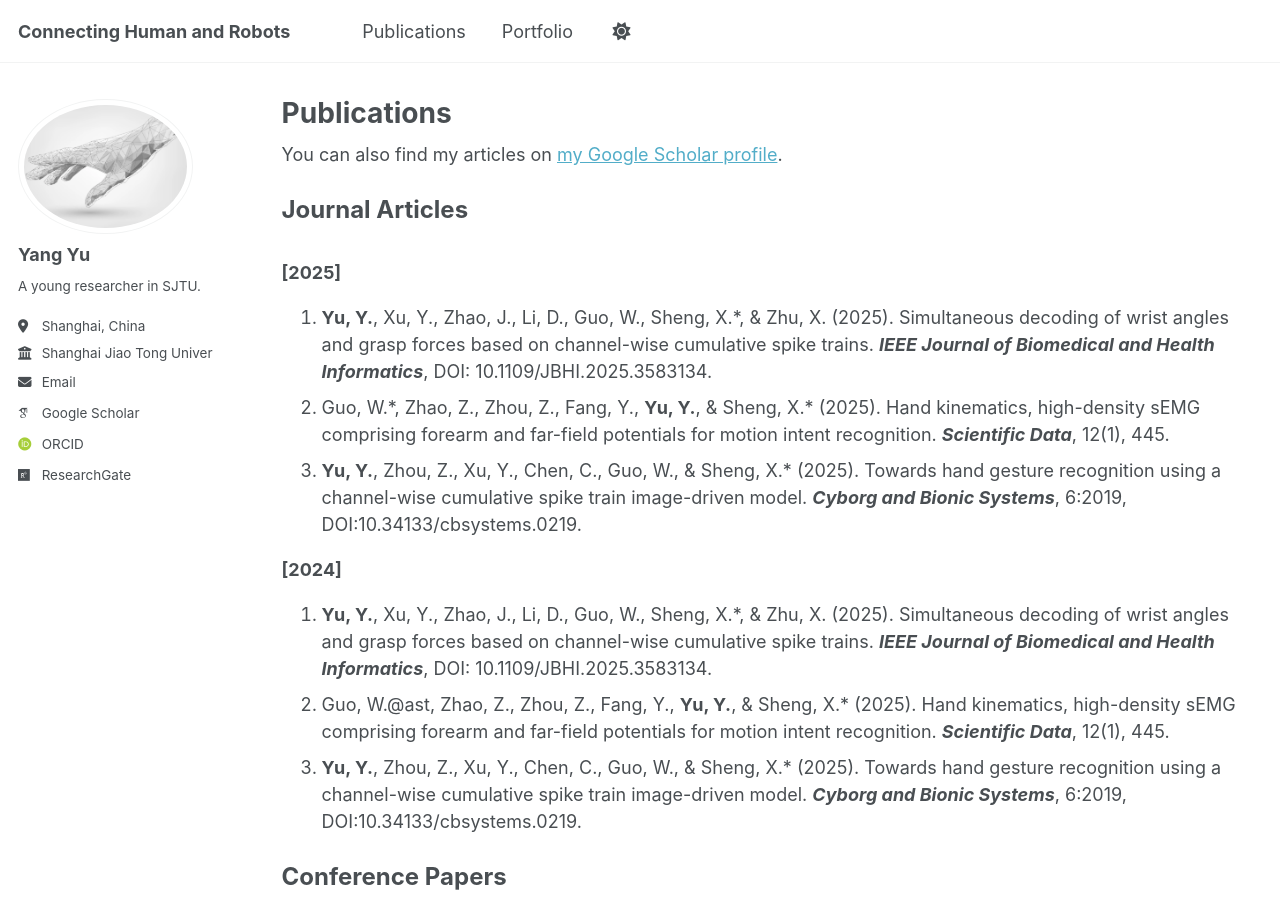
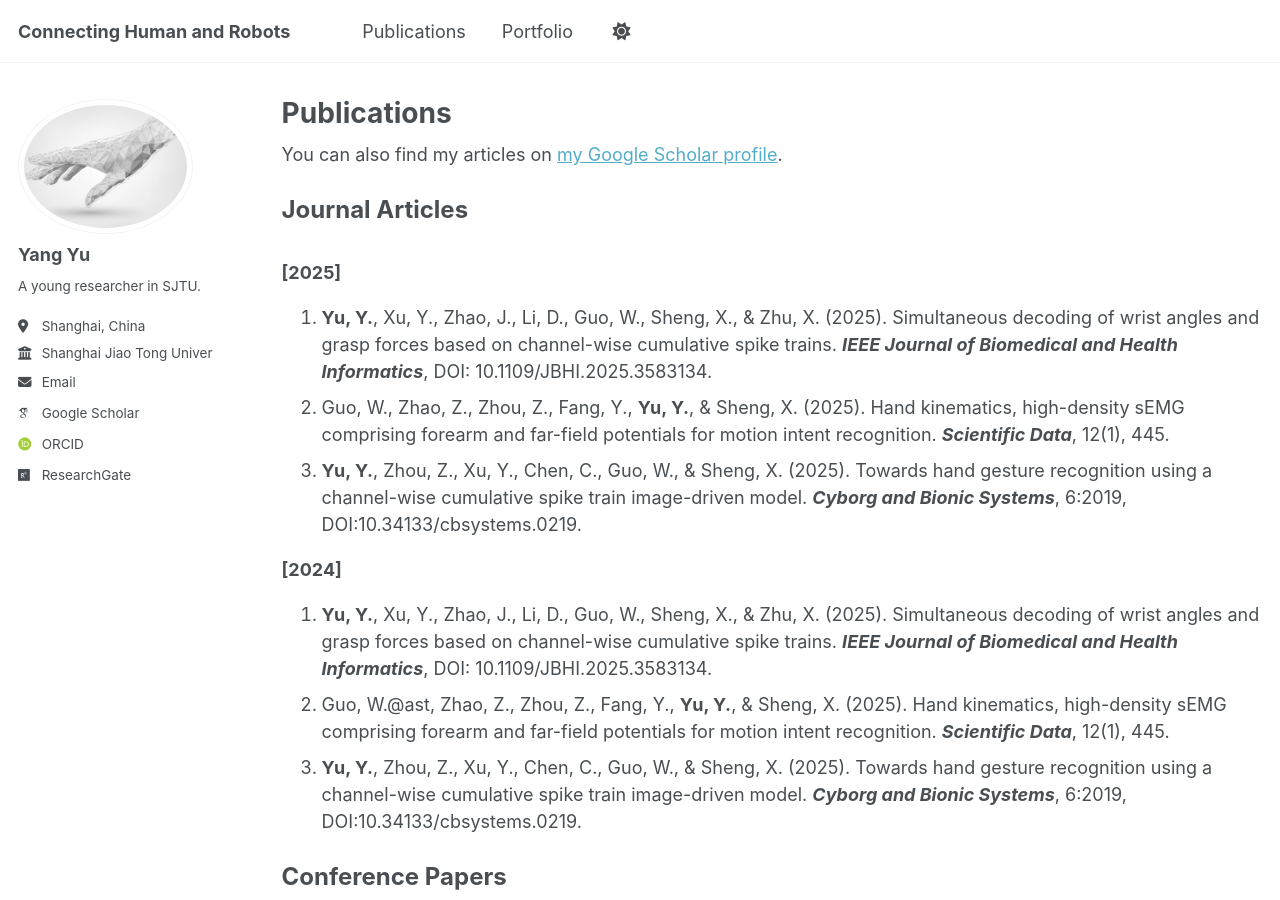
Before and after one commit to Yu-SJTUMRI/Yu-SJTUMRI.github.io, a Jekyll site: the page built from _pages/publications.html, in a window 1280 px wide and 900 px high. Built offline with Jekyll 4.4.1, drawn with Linux system fonts in a browser that asks for light colours; some web fonts are replaced; a script that is not in the unit is left out.

```diff
--- a/_pages/publications.html
+++ b/_pages/publications.html
@@ -37,17 +37,17 @@ author_profile: true
 
 <b>[2025]</b>
 <ol>
-  <li><b>Yu, Y.</b>, Xu, Y., Zhao, J., Li, D., Guo, W., Sheng, X.*, & Zhu, X. (2025). Simultaneous decoding of wrist angles and grasp forces based on channel-wise cumulative spike trains. <i><b>IEEE Journal of Biomedical and Health Informatics</b></i>, DOI: 10.1109/JBHI.2025.3583134.</li>
-  <li>Guo, W.*, Zhao, Z., Zhou, Z., Fang, Y., <b>Yu, Y.</b>, & Sheng, X.* (2025). Hand kinematics, high-density sEMG comprising forearm and far-field potentials for motion intent recognition. <i><b>Scientific Data</b></i>, 12(1), 445.</li>
-  <li><b>Yu, Y.</b>, Zhou, Z., Xu, Y., Chen, C., Guo, W., & Sheng, X.* (2025). Towards hand gesture recognition using a channel-wise cumulative spike train image-driven model. <i><b>Cyborg and Bionic Systems</b></i>, 6:2019, DOI:10.34133/cbsystems.0219.</li>
+  <li><b>Yu, Y.</b>, Xu, Y., Zhao, J., Li, D., Guo, W., Sheng, X., & Zhu, X. (2025). Simultaneous decoding of wrist angles and grasp forces based on channel-wise cumulative spike trains. <i><b>IEEE Journal of Biomedical and Health Informatics</b></i>, DOI: 10.1109/JBHI.2025.3583134.</li>
+  <li>Guo, W., Zhao, Z., Zhou, Z., Fang, Y., <b>Yu, Y.</b>, & Sheng, X. (2025). Hand kinematics, high-density sEMG comprising forearm and far-field potentials for motion intent recognition. <i><b>Scientific Data</b></i>, 12(1), 445.</li>
+  <li><b>Yu, Y.</b>, Zhou, Z., Xu, Y., Chen, C., Guo, W., & Sheng, X. (2025). Towards hand gesture recognition using a channel-wise cumulative spike train image-driven model. <i><b>Cyborg and Bionic Systems</b></i>, 6:2019, DOI:10.34133/cbsystems.0219.</li>
 </ol>
 
 
 <b>[2024]</b>
 <ol>
-  <li><b>Yu, Y.</b>, Xu, Y., Zhao, J., Li, D., Guo, W., Sheng, X.*, & Zhu, X. (2025). Simultaneous decoding of wrist angles and grasp forces based on channel-wise cumulative spike trains. <i><b>IEEE Journal of Biomedical and Health Informatics</b></i>, DOI: 10.1109/JBHI.2025.3583134.</li>
-  <li>Guo, W.@ast, Zhao, Z., Zhou, Z., Fang, Y., <b>Yu, Y.</b>, & Sheng, X.* (2025). Hand kinematics, high-density sEMG comprising forearm and far-field potentials for motion intent recognition. <i><b>Scientific Data</b></i>, 12(1), 445.</li>
-  <li><b>Yu, Y.</b>, Zhou, Z., Xu, Y., Chen, C., Guo, W., & Sheng, X.* (2025). Towards hand gesture recognition using a channel-wise cumulative spike train image-driven model. <i><b>Cyborg and Bionic Systems</b></i>, 6:2019, DOI:10.34133/cbsystems.0219.</li>
+  <li><b>Yu, Y.</b>, Xu, Y., Zhao, J., Li, D., Guo, W., Sheng, X., & Zhu, X. (2025). Simultaneous decoding of wrist angles and grasp forces based on channel-wise cumulative spike trains. <i><b>IEEE Journal of Biomedical and Health Informatics</b></i>, DOI: 10.1109/JBHI.2025.3583134.</li>
+  <li>Guo, W.@ast, Zhao, Z., Zhou, Z., Fang, Y., <b>Yu, Y.</b>, & Sheng, X. (2025). Hand kinematics, high-density sEMG comprising forearm and far-field potentials for motion intent recognition. <i><b>Scientific Data</b></i>, 12(1), 445.</li>
+  <li><b>Yu, Y.</b>, Zhou, Z., Xu, Y., Chen, C., Guo, W., & Sheng, X. (2025). Towards hand gesture recognition using a channel-wise cumulative spike train image-driven model. <i><b>Cyborg and Bionic Systems</b></i>, 6:2019, DOI:10.34133/cbsystems.0219.</li>
 </ol>
 
 <p style="font-size: 24px;"><b>Conference Papers</b></p>
```
